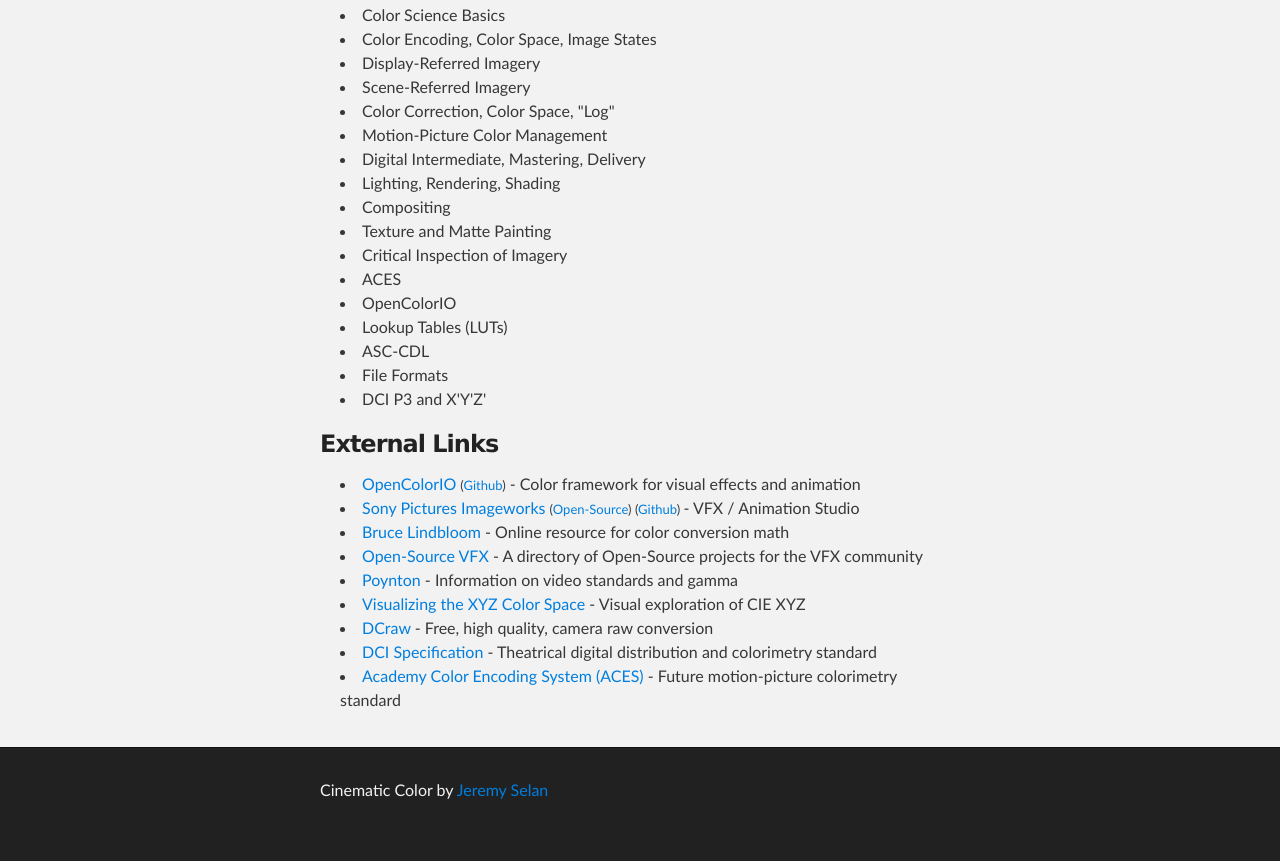
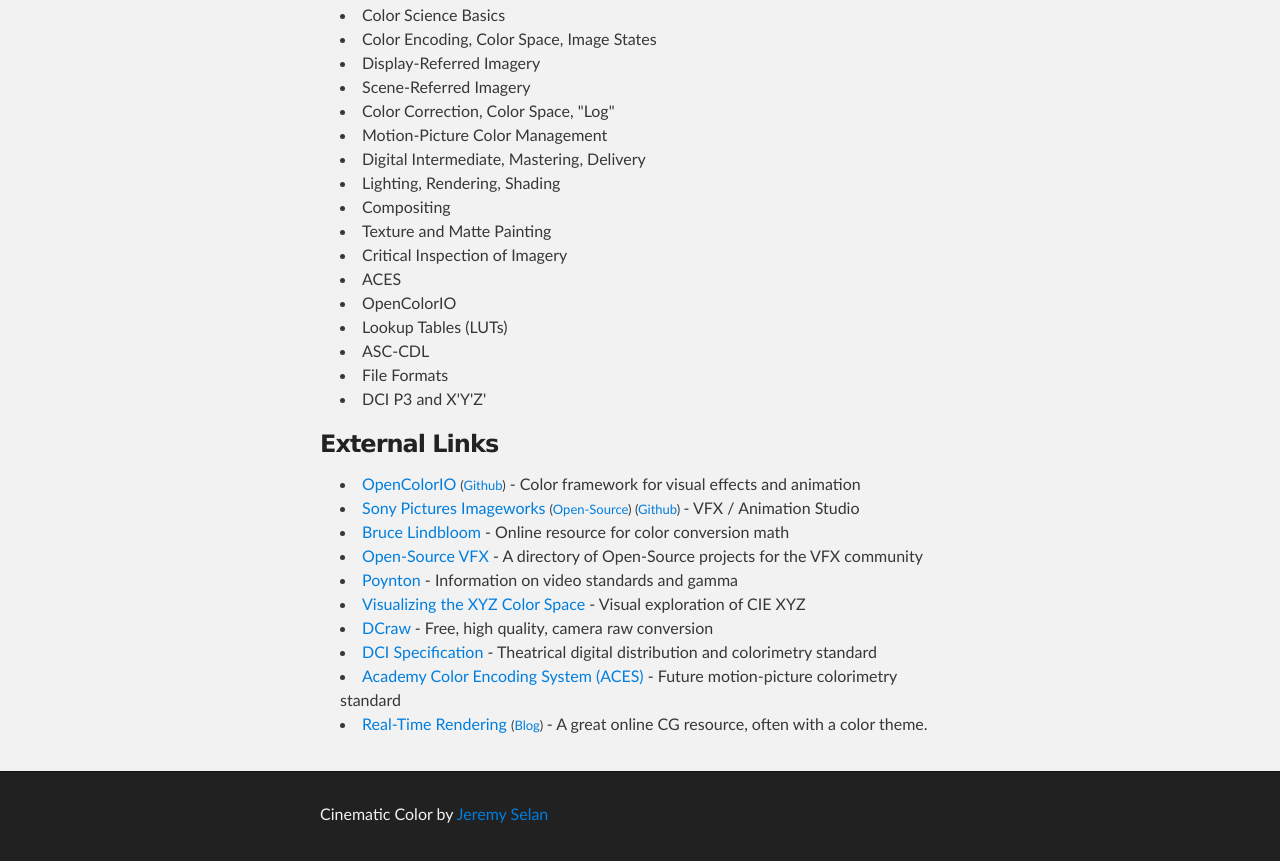
Before and after one commit to jeremyselan/cinematiccolor, a plain HTML site: page index.html in a window 1280 px wide. Shown: the part 516-1377 px from the top of the page. Before the commit the page ends 1353 px from the top, so only its background shows below. Drawn offline with Linux system fonts and the light colour scheme.

Commit message:
added link to real-time rendering

```diff
--- a/index.html
+++ b/index.html
@@ -95,6 +95,12 @@
 <li><a href="http://www.cybercom.net/~dcoffin/dcraw/">DCraw</a> - Free, high quality, camera raw conversion</li>
 <li><a href="http://www.dcimovies.com/">DCI Specification</a> - Theatrical digital distribution and colorimetry standard</li>
 <li><a href="http://www.oscars.org/science-technology/council/projects/aces.html">Academy Color Encoding System (ACES)</a> - Future motion-picture colorimetry standard</li>
+
+<li><a href="http://www.realtimerendering.com/">Real-Time Rendering</a>
+<font size='-1'>
+(<a href="http://www.realtimerendering.com/blog/">Blog</a>)
+</font>
+- A great online CG resource, often with a color theme.</li>
 </ul>
 
 <!--<h3>Upcoming Events</h3>-->
```
